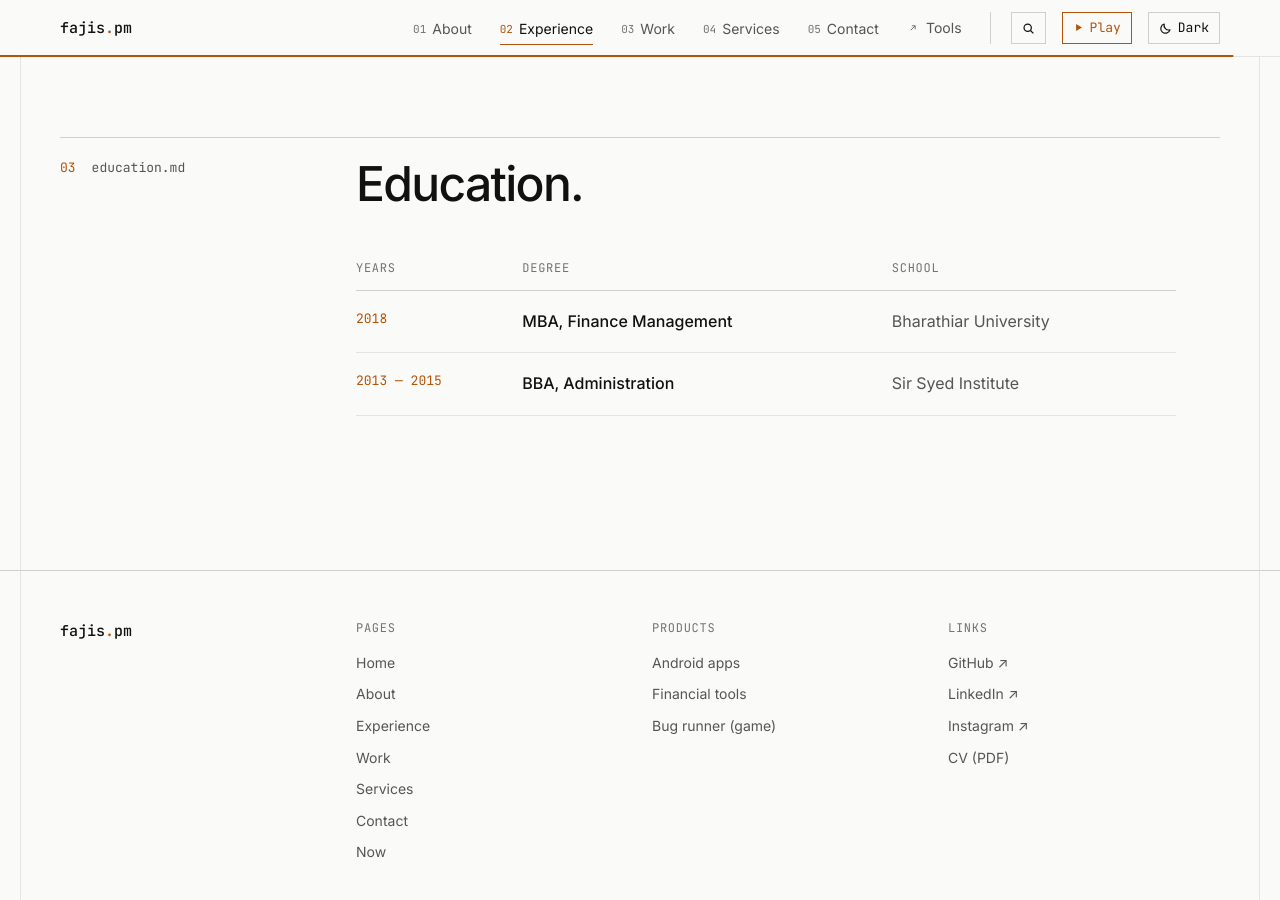
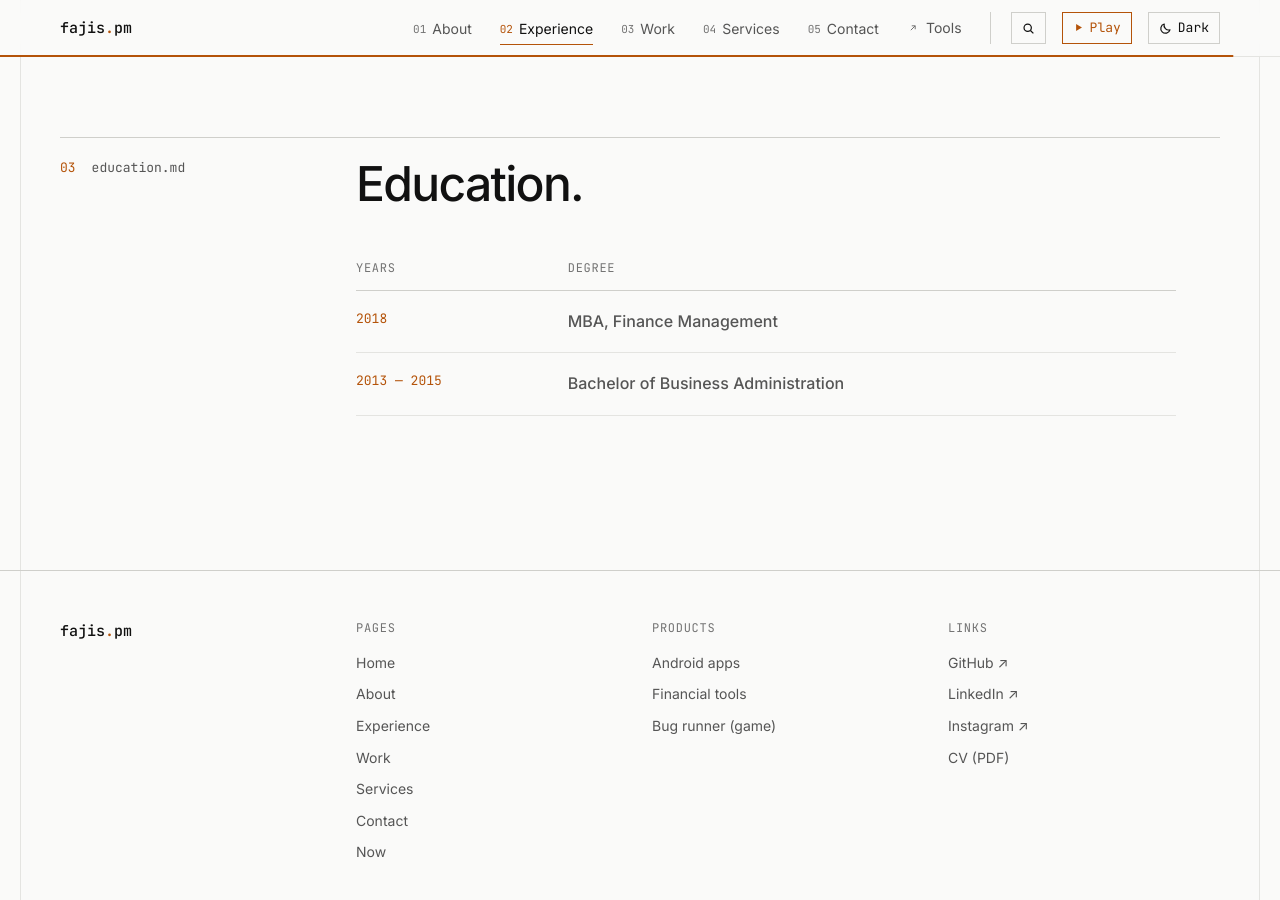
Before and after one commit to Fajis/fajis.github.io, a Jekyll site: the page built from experience.html, in a window 1280 px wide and 900 px high, scrolled down 2030 px. Built offline with Jekyll 4.4.1, drawn with Linux system fonts in a browser that asks for light colours.

Commit message:
Education: degrees only, without university names
- MBA, Finance Management (2018)
- Bachelor of Business Administration (2013 – 2015)
Experience page and CV. The info-table include's detail column is
now optional.

Co-Authored-By: Claude Opus 5.5 <noreply@anthropic.com>
Claude-Session: https://claude.ai/code/session_018ZoywvHTtTD3tBY1Zhdg3e

```diff
--- a/_data/education.yml
+++ b/_data/education.yml
@@ -1,8 +1,6 @@
 # Experience page: education, newest first.
 - years: "2018"
   degree: MBA, Finance Management
-  school: Bharathiar University
 
 - years: 2013 — 2015
-  degree: BBA, Administration
-  school: Sir Syed Institute
+  degree: Bachelor of Business Administration
--- a/_includes/info-table.html
+++ b/_includes/info-table.html
@@ -18,7 +19,9 @@
                             <tr{% if row.muted %} class="is-muted"{% endif %}>
                                 <th scope="row">{{ row[include.label] }}</th>
                                 <td>{{ row[include.main] }}</td>
+                                {%- if include.detail %}
                                 <td>{{ row[include.detail] }}{% if row.note %}<span class="info-note">{{ row.note }}</span>{% endif %}</td>
+                                {%- endif %}
                             </tr>
                             {%- endfor %}
                         </tbody>
--- a/experience.html
+++ b/experience.html
@@ -43,7 +43,7 @@ permalink: /experience/
 
                 <div class="section-body">
                     <h2 class="statement" data-reveal>Education.</h2>
-                    {% include info-table.html rows=site.data.education label="years" main="degree" detail="school" headings="Years,Degree,School" %}
+                    {% include info-table.html rows=site.data.education label="years" main="degree" headings="Years,Degree" %}
                 </div>
             </div>
         </section>
```
Also changed, not shown: other parts of _includes/info-table.html (+2 -1 lines), 1 other file.
